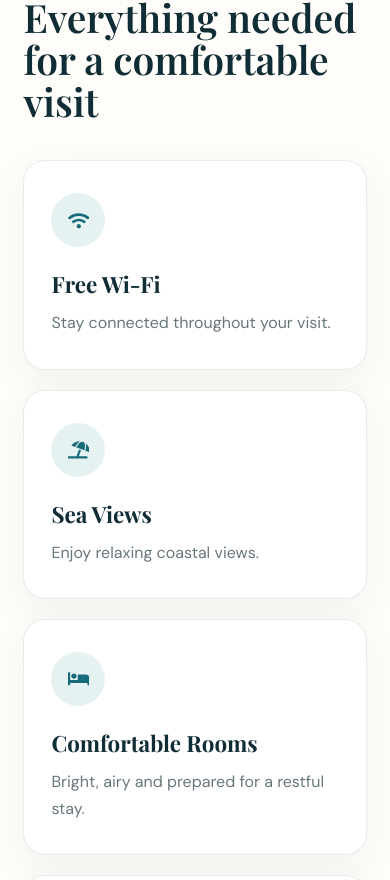
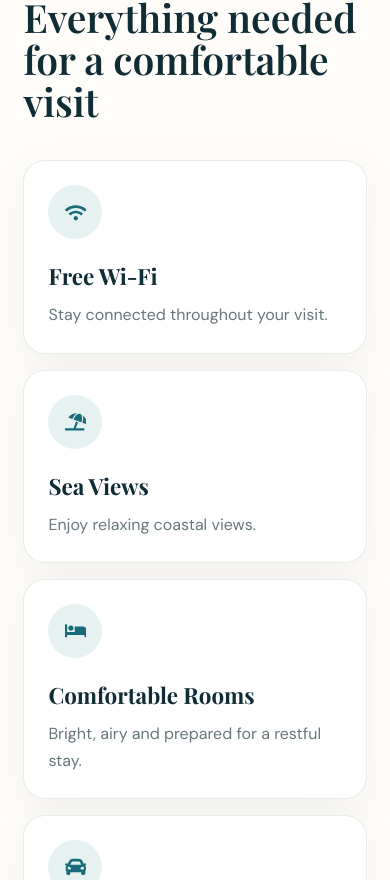
Before and after one commit to MihirSingh06/holiday-home-website, a React (Vite) app: page / in a window 390 px wide. Shown: the part 5704-6584 px from the top of the page. Built offline with nearby package versions, Linux system fonts and the light colour scheme.

Commit message:
Fix amenities layout on mobile

```diff
--- a/src/App.css
+++ b/src/App.css
@@ -953,6 +953,17 @@ footer p {
 
 @media (max-width: 760px) {
 
+  .amenities-grid {
+  grid-template-columns: 1fr;
+  gap: 16px;
+}
+
+.amenity-card {
+  width: 100%;
+  min-width: 0;
+  padding: 24px;
+}
+
   body {
   overflow-x: hidden;
 }
```
